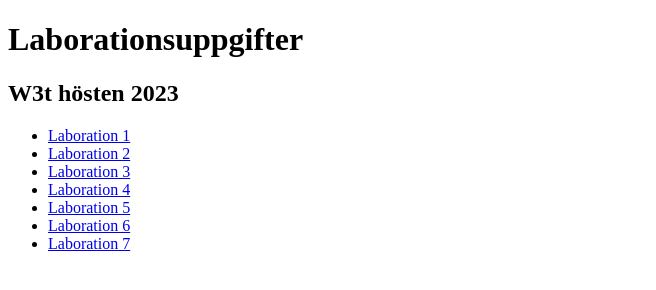
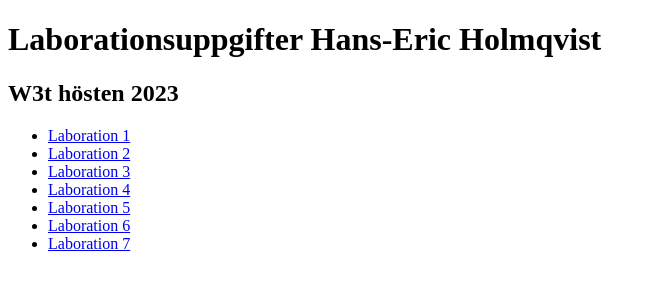
Before and after one commit to HEHvidunge/w3tlabbar, a plain HTML site: page index.html in a window 1280 px wide. Shown: the whole page, without its empty margins (0-656 px from the left). Drawn offline with Linux system fonts and the light colour scheme.

Commit message:
sunday10sep6

```diff
--- a/index.html
+++ b/index.html
@@ -8,7 +8,7 @@
 </head>
 
 <body>
-    <Header><h1>Laborationsuppgifter</h1>
+    <Header><h1>Laborationsuppgifter Hans-Eric Holmqvist</h1>
         <h2>W3t hösten 2023</h2>
     </Header>
     <nav>
```
